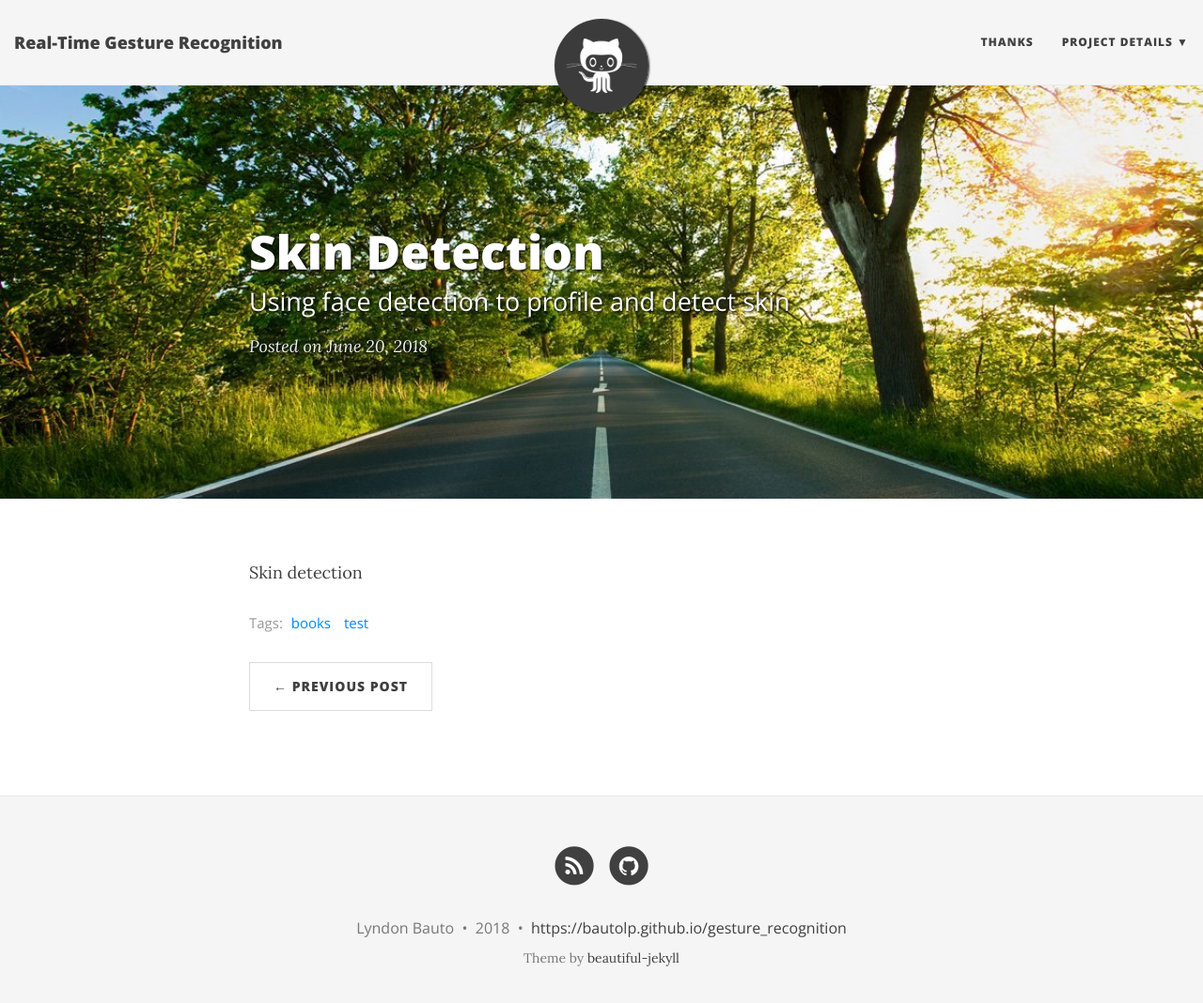
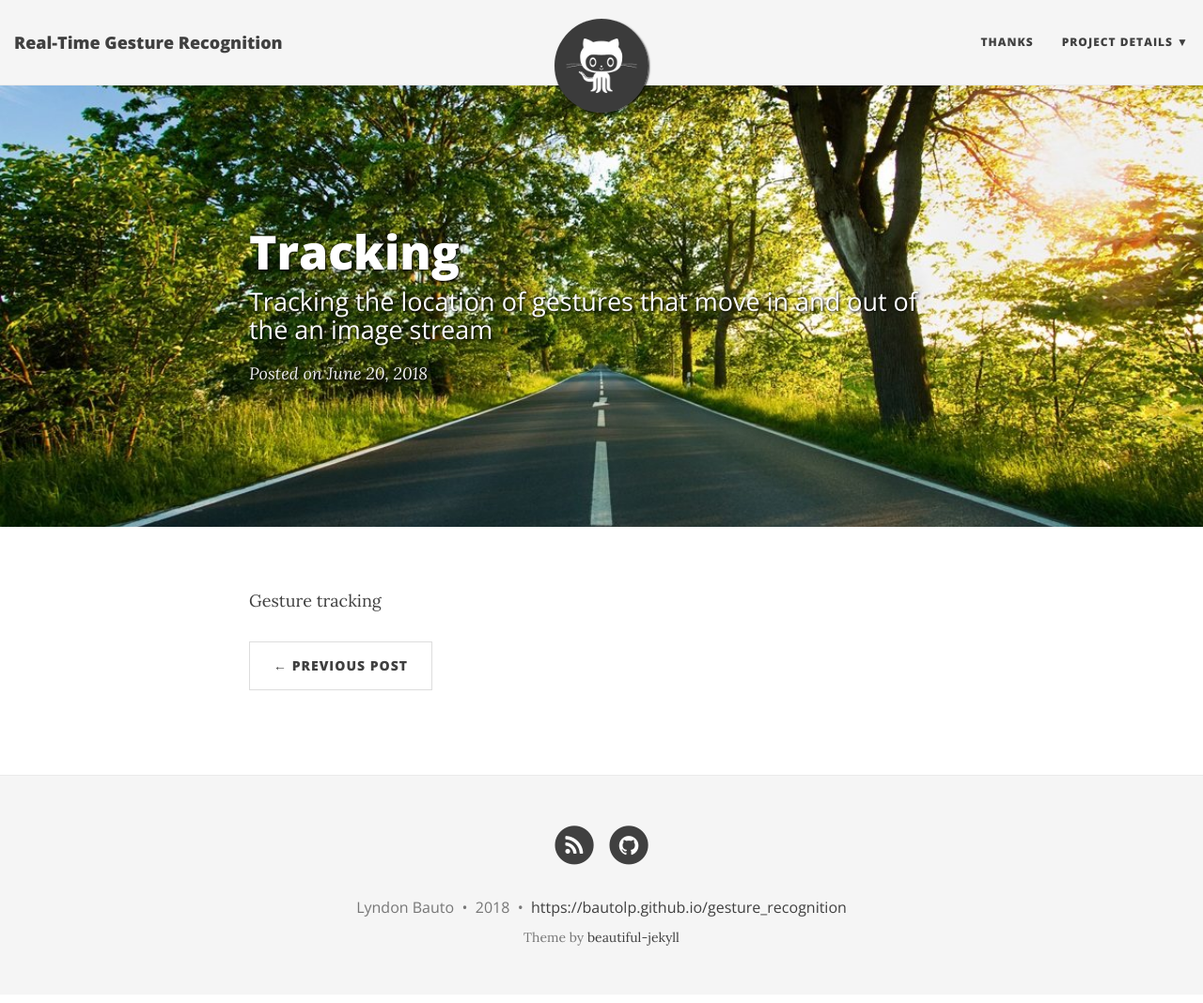
Before and after one commit to bautolp/gesture_recognition, a Jekyll site: the page built from _posts/2018-06-20-tracking.md, in a window 1280 px wide and 1081 px high. Shown: the top 1068 px of the window at 94% size. Built offline with Jekyll 4.4.1, drawn with Linux system fonts in a browser that asks for light colours; nearby versions of some CDN libraries.

Commit message:
FIxing paths and titles

```diff
--- a/_posts/2018-06-20-tracking.md
+++ b/_posts/2018-06-20-tracking.md
@@ -1,9 +1,8 @@
 ---
 layout: post
-title: Skin Detection
-subtitle: Using face detection to profile and detect skin
+title: Tracking
+subtitle: Tracking the location of gestures that move in and out of the an image stream
 bigimg: /img/path.jpg
-tags: [books, test]
 ---
 
-Skin detection
+Gesture tracking
```
Also changed, not shown: _posts/2018-06-16-overview.md (+3 -4 lines), _posts/2018-06-17-usage.md (+3 -3 lines), _posts/2018-06-18-skin-detection.md (+0 -1 lines), _posts/2018-06-19-convexity-analysis.md (+3 -4 lines).
